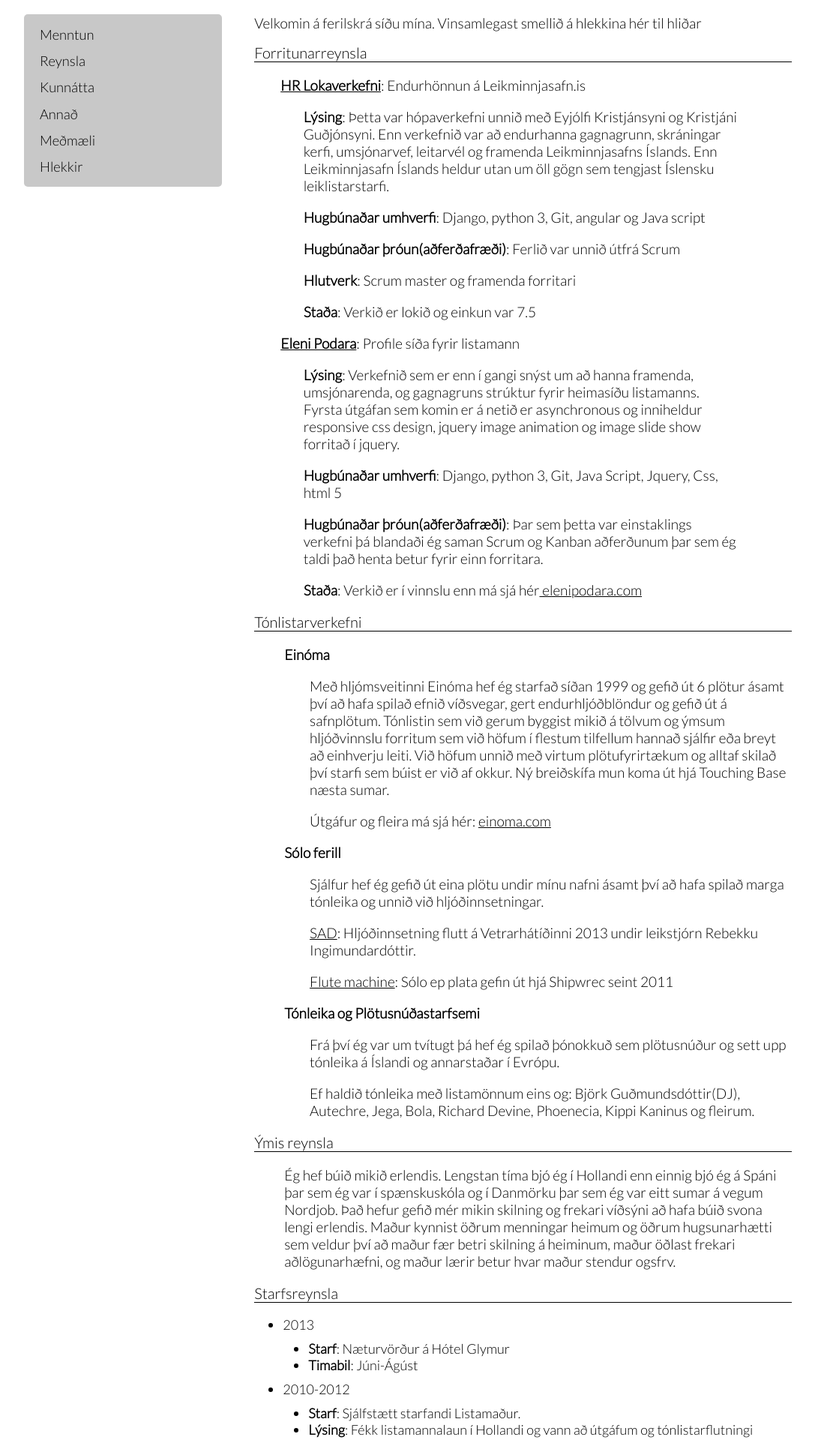
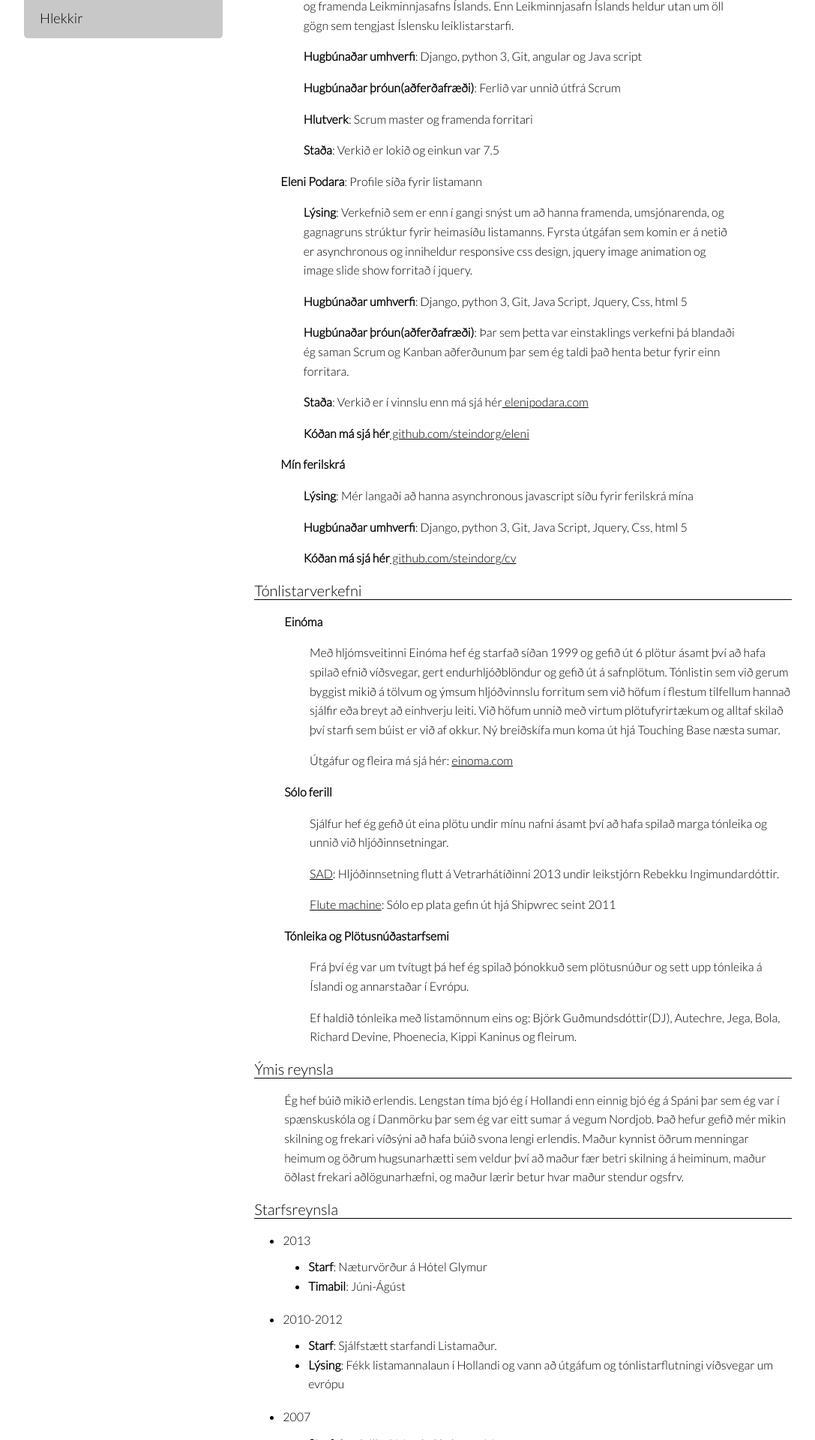
Before and after one commit to steindorg/cv, a Django app: page /reynsla/ in a window 1280 px wide. Shown: the part 580-2500 px from the top of the page at 75% size, without its empty margins (96-1183 px from the left). Run offline with Django 3.2, Linux system fonts and the light colour scheme; parts of the project's set-up code (start-up, migrations or seed data) failed here and were passed over; some libraries are stand-ins or nearby versions.

Commit message:
some css changes

```diff
--- a/static/css/cv.css
+++ b/static/css/cv.css
@@ -3,10 +3,12 @@ body{
 	margin-right : 10%;
     margin-top:3%;
     font-family: 'Lato', sans-serif;
+    font-weight: normal;
 }
 h2{
     text-align:center;
     font-family: 'Lato', sans-serif;
+    font-weight: normal;
     color: solid black;
     font-size:55px;
 }
@@ -23,7 +25,8 @@ h2{
     margin-top: -1.8%;
     float:right;
     width:70%;
-    font-family: 'Lato', sans-serif;
+    font-family: arial, sans-serif;
+    font-weight: normal;
 }
 .almennt_img{
 
@@ -32,7 +35,7 @@ h2{
 }
 
 .almennt_img img{
-    border: 1px solid;
+
     border-radius: 8px;
 
 }
@@ -43,7 +46,7 @@ h2{
 }
 
 .nav{
-    width: 25.8%;;
+    width: 265px;
     float:left;
     display:inline-block;
     margin-bottom: 700px;
@@ -70,6 +73,7 @@ width:100%;
     color: gray;
     border-radius: 5px;
 }
+
 /*xxx til að gera mús að pointer fyrir flokk annað og breyta lit xxxx*/
 .annad dl dt{
     cursor: pointer;
@@ -115,13 +119,19 @@ dt{ /* Stílun fyrir content haus í lista   */
     font-size: 20px;
 }
 dd{ /* stílun á efni inn í lista */
-    font-size:18px;
+    font-size:16px;
+    line-height: 1.6;
 }
 #_dt{ /* til að ýtta niður second content haus í hverjum flokki*/
-    margin-top: 10px;
+    margin-top: 18px;
 }
 #push_down_dd{ /* til að gefa meira pláss frá content haus og efni tilheyrandi contents*/
     margin-top: 10px;
+}
+
+span{
+    font-weight: bold;
+
 }
 
 #intro{ /* intro texti sem sést þegar maður kemur á síðunna*/
@@ -142,6 +152,13 @@ p{ /*stíll á öllu efni inn í listum*/
     font-family: 'Lato', sans-serif;
     font-weight: lighter;
 }
+dd p{ /*stíll á öllu efni inn í listum*/
+    font-size:16px;
+    font-family: 'Lato', sans-serif;
+    font-weight: lighter;
+}
+
+
 .text_for_forr_reynsla{
     margin-left: 5%;
 }
--- a/templates/kunnatta.html
+++ b/templates/kunnatta.html
@@ -11,7 +11,7 @@
 				<dd id="push_down_dd">C++, Java, Python, Scheme/Lisp, Java script, Bash scripting </dd>
 				<dt id="_dt">Forrit</dt>
 				<dd id="push_down_dd">Max/Msp, Super Collider, Ableton Live, Cubase, CDP, Sublime Text, Microsoft Office, Open Office, X Code, Eclips, Photoshop og fullt meira </dd>
-				<dt>Stýrikerfi</dt>
+				<dt id="_dt">Stýrikerfi</dt>
 				<dd id="push_down_dd">Hef unnið á pc, mac og linux vélum enn seinustu árin hef ég mest verið á mac</dd>
 				<dt id="_dt">Samstæðustjórnun</dt>
 				<dd id="push_down_dd">Git</dd>
--- a/templates/reynsla.html
+++ b/templates/reynsla.html
@@ -10,29 +10,41 @@
                 <dt class="forr_reynsla_dt" id="_dt"> Forritunarreynsla </dt>
                     <dd style="margin-left: -5px;">
                         <ul id="forr_reynsla_ul">
-                                <li ><p ><b style="text-decoration:underline;">HR Lokaverkefni</b>: Endurhönnun á Leikminnjasafn.is </p></li>
-                                <li><p class="text_for_forr_reynsla"> <b>Lýsing</b>: Þetta var hópaverkefni unnið með Eyjólfi Kristjánsyni og Kristjáni Guðjónsyni. Enn verkefnið var að
+                                <li ><p ><span>HR Lokaverkefni</span>: Endurhönnun á Leikminnjasafn.is </p></li>
+                                <li><p class="text_for_forr_reynsla"> <span>Lýsing</span>: Þetta var hópaverkefni unnið með Eyjólfi Kristjánsyni og Kristjáni Guðjónsyni. Enn verkefnið var að
                                 endurhanna gagnagrunn, skráningar kerfi, umsjónarvef,
                                 leitarvél og framenda Leikminnjasafns Íslands. Enn Leikminnjasafn Íslands heldur utan um
                                     öll gögn sem tengjast Íslensku leiklistarstarfi.</p></li>
-                                <li><p class="text_for_forr_reynsla"><b>Hugbúnaðar umhverfi</b>: Django, python 3, Git, angular og Java script </p></li>
-                                <li><p class="text_for_forr_reynsla"><b>Hugbúnaðar þróun(aðferðafræði)</b>: Ferlið var unnið útfrá Scrum</p></li>
-                                <li><p class="text_for_forr_reynsla"><b>Hlutverk</b>: Scrum master og framenda forritari  </p></li>
-                                <li><p class="text_for_forr_reynsla"><b>Staða</b>: Verkið er lokið og einkun var 7.5</p></li>
+                                <li><p class="text_for_forr_reynsla"><span>Hugbúnaðar umhverfi</span>: Django, python 3, Git, angular og Java script </p></li>
+                                <li><p class="text_for_forr_reynsla"><span>Hugbúnaðar þróun(aðferðafræði)</span>: Ferlið var unnið útfrá Scrum</p></li>
+                                <li><p class="text_for_forr_reynsla"><span>Hlutverk</span>: Scrum master og framenda forritari  </p></li>
+                                <li><p class="text_for_forr_reynsla"><span>Staða</span>: Verkið er lokið og einkun var 7.5</p></li>
                         </ul>
                         <ul id="forr_reynsla_ul">
-                                    <li><p ><b style="text-decoration:underline;">Eleni Podara</b>: Profile síða fyrir listamann </p></li>
-                                    <li><p class="text_for_forr_reynsla"> <b>Lýsing</b>:
+                                    <li><p><span>Eleni Podara</span>: Profile síða fyrir listamann </p></li>
+                                    <li><p class="text_for_forr_reynsla"> <span>Lýsing</span>:
                                     Verkefnið sem er enn í gangi snýst um að hanna framenda,
                                     umsjónarenda, og gagnagruns strúktur fyrir heimasíðu listamanns.
 
                                     Fyrsta útgáfan sem komin er á netið er asynchronous og inniheldur responsive css design, jquery image animation og image slide show forritað í jquery.
                                     </p></li>
-                                    <li><p class="text_for_forr_reynsla"><b>Hugbúnaðar umhverfi</b>: Django, python 3, Git, Java Script, Jquery, Css, html 5 </p></li>
-                                    <li><p class="text_for_forr_reynsla"><b>Hugbúnaðar þróun(aðferðafræði)</b>: Þar sem þetta var
+                                    <li><p class="text_for_forr_reynsla"><span>Hugbúnaðar umhverfi</span>: Django, python 3, Git, Java Script, Jquery, Css, html 5 </p></li>
+                                    <li><p class="text_for_forr_reynsla"><span>Hugbúnaðar þróun(aðferðafræði)</span>: Þar sem þetta var
                                     einstaklings verkefni þá blandaði ég saman Scrum og Kanban aðferðunum þar sem ég taldi það henta betur fyrir einn forritara.</p></li>
-                                    <li><p class="text_for_forr_reynsla"><b>Staða</b>: Verkið er í vinnslu enn má sjá hér<a href="http://www.elenipodara.com" target=_blank>
+                                    <li><p class="text_for_forr_reynsla"><span>Staða</span>: Verkið er í vinnslu enn má sjá hér<a href="http://www.elenipodara.com" target=_blank>
 				            elenipodara.com </a></p></li>
+				                    <li><p class="text_for_forr_reynsla"><span>Kóðan má sjá hér</span><a href="https://github.com/steindorg/eleni" target=_blank>
+				            github.com/steindorg/eleni </a></p></li>
+                        </ul>
+
+                        <ul id="forr_reynsla_ul">
+                                    <li><p><span>Mín ferilskrá</span> </p></li>
+                                    <li><p class="text_for_forr_reynsla"> <span>Lýsing</span>:
+                                    Mér langaði að hanna asynchronous javascript síðu fyrir ferilskrá mína</p></li>
+                                    <li><p class="text_for_forr_reynsla"><span>Hugbúnaðar umhverfi</span>: Django, python 3, Git, Java Script, Jquery, Css, html 5 </p></li>
+                                    <li><p class="text_for_forr_reynsla"><span>Kóðan má sjá hér</span><a href="https://github.com/steindorg/cv" target=_blank>
+				            github.com/steindorg/cv </a></p></li>
+
                         </ul>
                     </dd>
 
```
Also changed, not shown: cv/__init__.py (added), static/img/crop_steindor.jpg (added), static/img/faceicon.jpg (added), static/img/steindor.jpg (added), static/img/steindorCV.jpg (added), templates/__init__.py (added).
